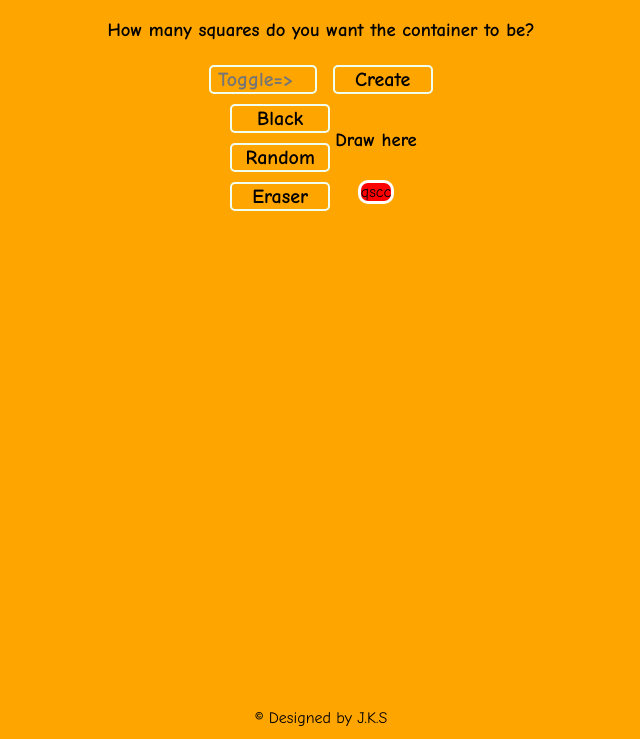
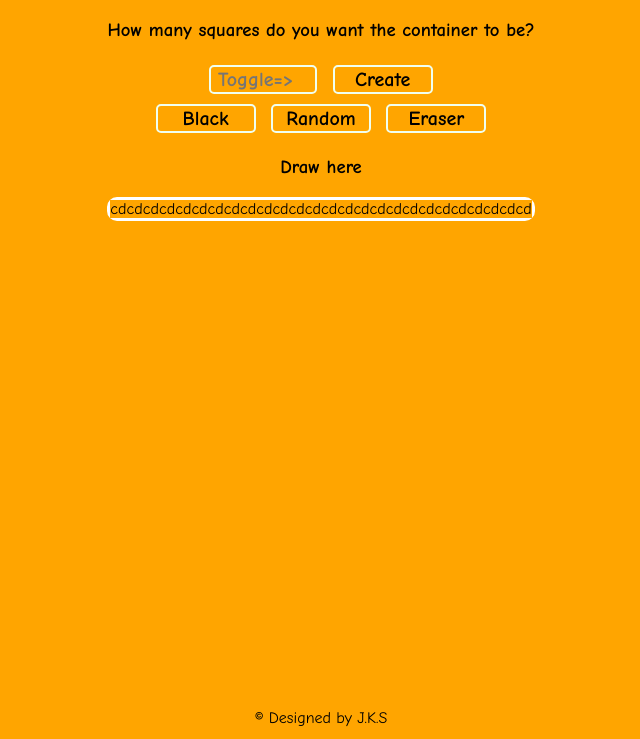
Before and after one commit to JKS46/TOP-etch-a-sketch, a plain HTML site: page index.html in a window 1280 px wide. Shown: the part 61-800 px from the top of the page, without its empty margins (319-959 px from the left). Drawn offline with Linux system fonts and the light colour scheme.

Commit message:
design done,need hover prop and div divided into grid like structure

```diff
--- a/index.html
+++ b/index.html
@@ -19,13 +19,15 @@
     </header>
     <main>
         <div class="choices">
-            <button id="black">Black</button>
-            <button id="random">Random</button>
-            <button id="eraser">Eraser</button>
+            <button id="black" title="Change brush color to black">Black</button>
+            <button id="random" title="Change brush color to random">Random</button>
+            <button id="eraser" title="Eraser">Eraser</button>
         </div>
         <div class="container">
             <h3>Draw here</h3>
-            <div id="box">qscc</div>
+            <div id="box">
+                <div>cd</div> <div>cd</div> <div>cd</div> <div>cd</div> <div>cd</div> <div>cd</div> <div>cd</div> <div>cd</div> <div>cd</div> <div>cd</div> <div>cd</div> <div>cd</div> <div>cd</div> <div>cd</div> <div>cd</div> <div>cd</div> <div>cd</div> <div>cd</div> <div>cd</div> <div>cd</div> <div>cd</div> <div>cd</div> <div>cd</div> <div>cd</div> <div>cd</div> <div>cd</div>
+            </div>
         </div>
     </main>
     <footer>
--- a/style.css
+++ b/style.css
@@ -2,7 +2,7 @@
     background-color: orange;
     color: black;
     text-align: center;
-    font-family: "Comic Sans MS",'Times New Roman', Times, serif,cursive,sans-serif;
+    font-family: "Comic Sans MS",Arial,'Times New Roman', Times, serif,sans-serif;
 }
 body{
     display: flex;
@@ -13,23 +13,15 @@ body{
     padding: 0;
     margin: 0;
 }
-main{
-    display:flex;
-}
-.choices,.container{
-    display:flex;
-    flex-direction: column;
-    justify-content: space-evenly;
-    align-items: center;
-    flex: auto;
-    width: 100%;
-
-}
 #box{
     border: 3px solid white;
     border-radius: 10px;
     background-color: red;
-    display: grid;
+    display:flex;
+    flex-wrap: wrap;
+}
+#box > div{
+
 }
 footer{
     position: fixed;
@@ -40,7 +32,7 @@ footer{
 button,input{
     border: 2px solid honeydew;
     border-radius: 5px;
-    font: bold 20px "Comic Sans MS", cursive, sans-serif;
+    font: bold 20px "Comic Sans MS",Arial, sans-serif;
     margin-left: 15px;
     min-width: 100px;
     margin: 5px;
```
